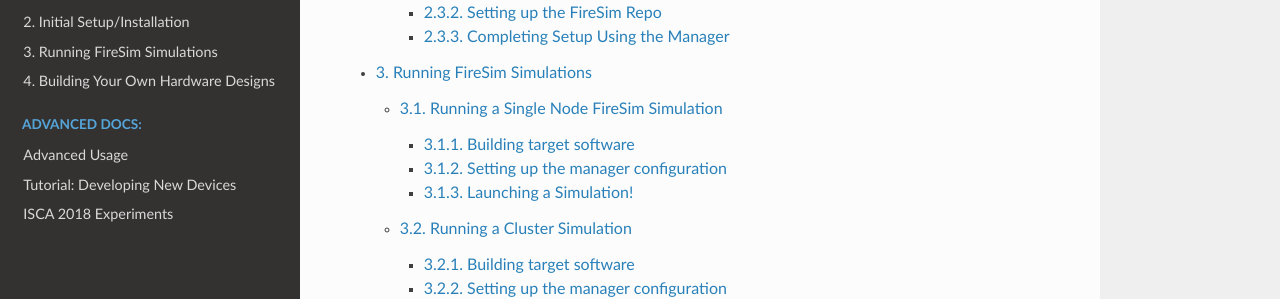
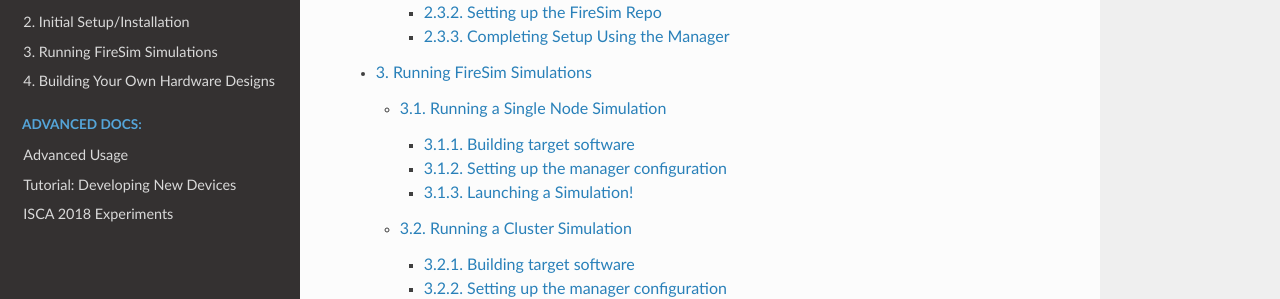
Before and after one commit to firesim/firesim, a Sphinx documentation site: the page built from docs/index.rst, in a window 1280 px wide and 900 px high, scrolled down 720 px. Shown: the part 159-458 px from the top of the window. Built offline with Sphinx 7.4.7 and the Read the Docs theme 2.0.0, drawn with Linux system fonts in a browser that asks for light colours.

Commit message:
more restructuring

```diff
--- a/docs/Single-Node-Simulation-Tutorial/Running-a-Single-Node-Simulation.rst
+++ b/docs/Running-Simulations-Tutorial/Running-a-Single-Node-Simulation.rst
@@ -1,5 +1,5 @@
-Running a Single Node FireSim Simulation
-===============================
+Running a Single Node Simulation
+===================================
 
 Now that we've completed the setup of our manager instance, it's time to run
 a simulation! In this section, we will simulate **1 target node**, for which we
--- a/docs/index.rst
+++ b/docs/index.rst
@@ -15,7 +15,7 @@
 
    FireSim-Basics
    Initial-Setup/index
-   Single-Node-Simulation-Tutorial/index
+   Running-Simulations-Tutorial/index
    Building-Your-Own-Hardware-Designs/index
 
 .. toctree::
```
Also changed, not shown: docs/Running-Simulations-Tutorial/Running-a-Cluster-Simulation.rst (renamed from docs/Single-Node-Simulation-Tutorial/Running-a-Cluster-Simulation.rst), docs/Running-Simulations-Tutorial/index.rst (renamed from docs/Single-Node-Simulation-Tutorial/index.rst).
